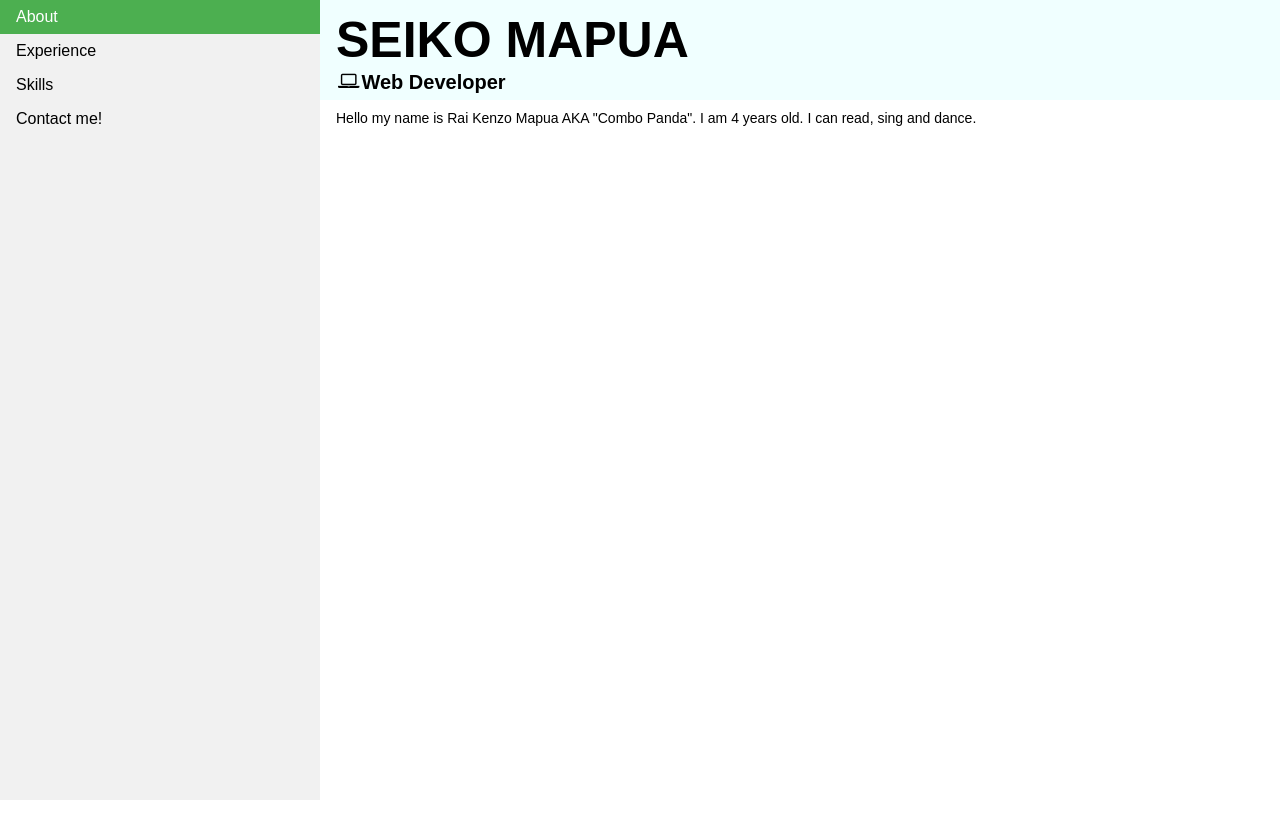
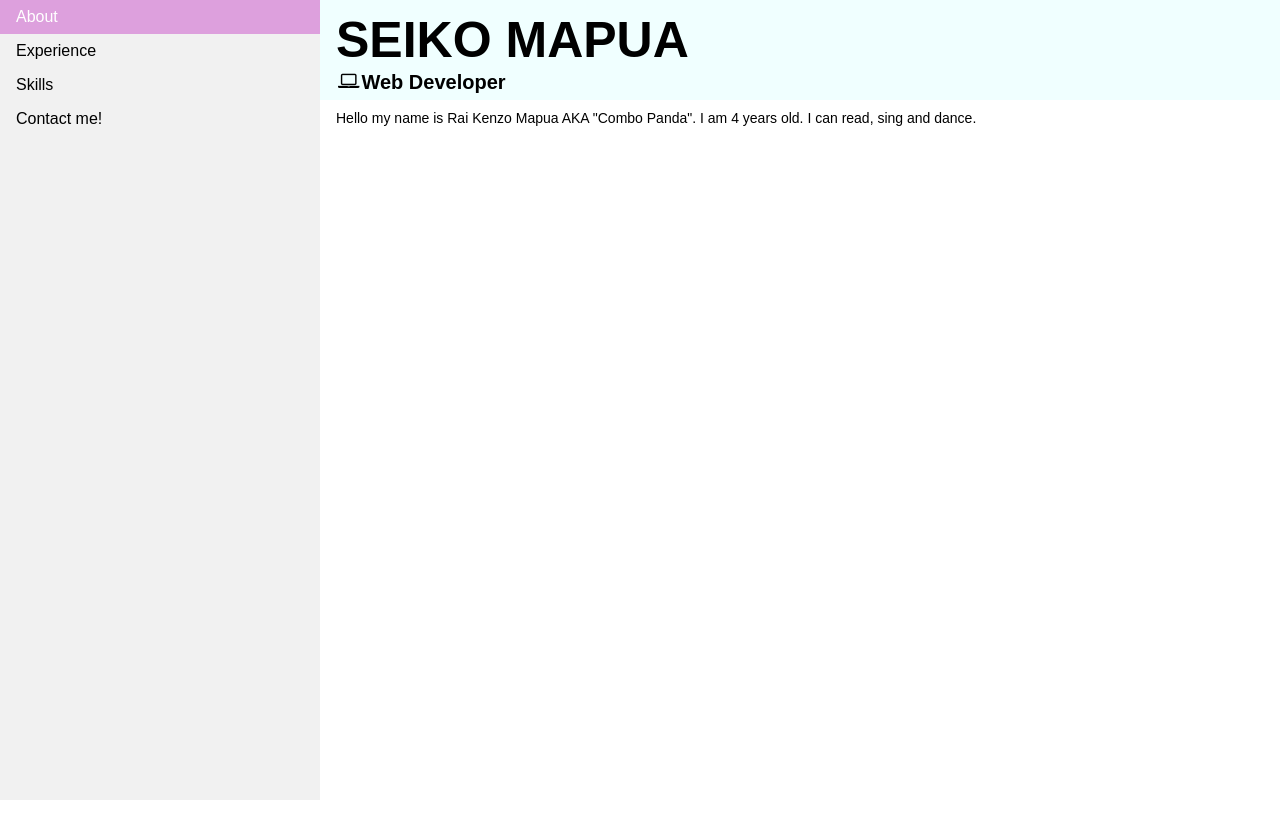
Before and after one commit to seikomapua/docs, a plain HTML site: page index.html in a window 1280 px wide. Drawn offline with Linux system fonts and the light colour scheme.

Commit message:
Add files via upload

```diff
--- a/css/main.css
+++ b/css/main.css
@@ -71,7 +71,7 @@ html, body {
  }
 
  ul.sidenav li a.active {
-   background-color: #4CAF50;
+   background-color: plum;
    color: white;
  }
 
```
